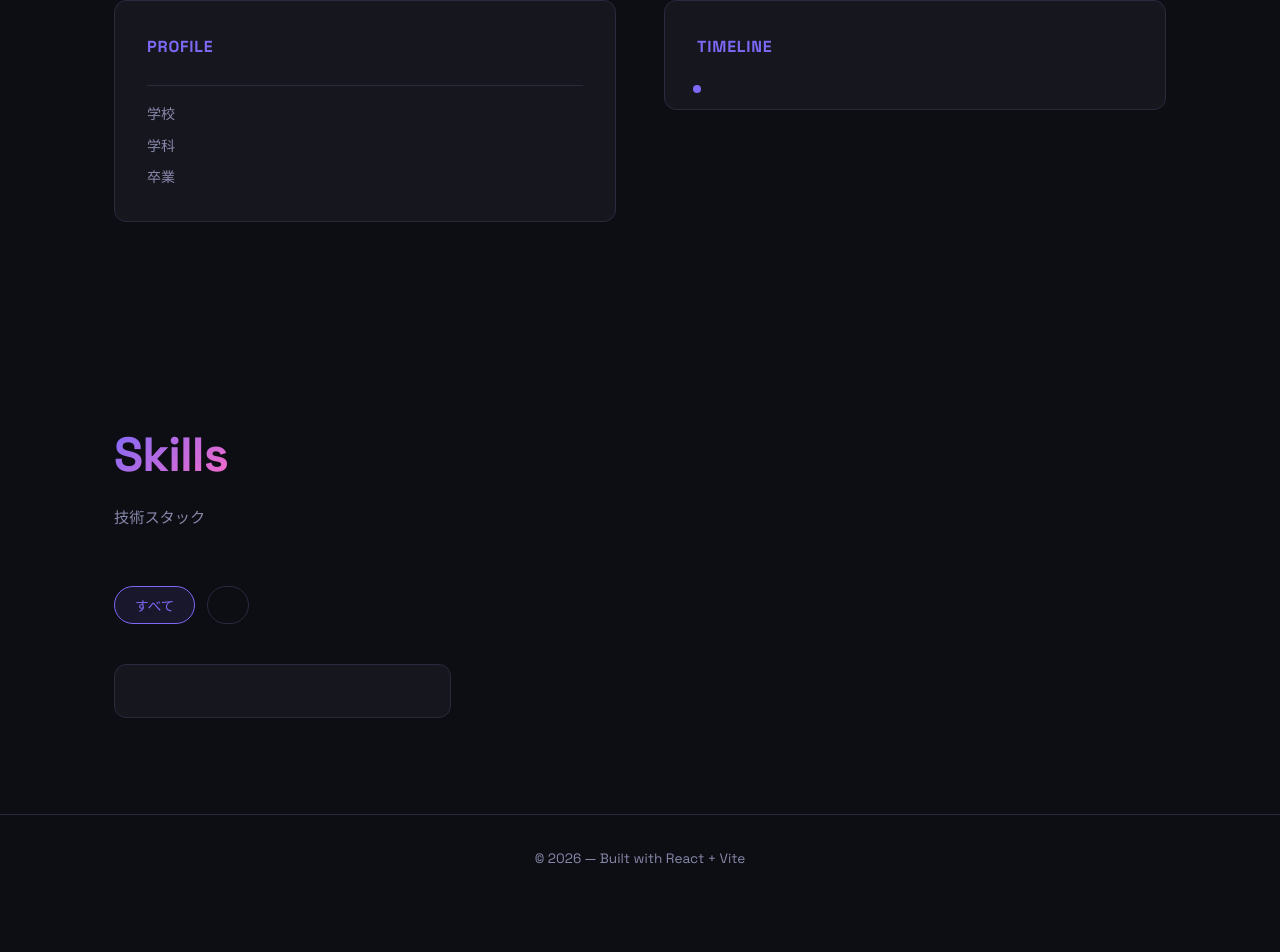
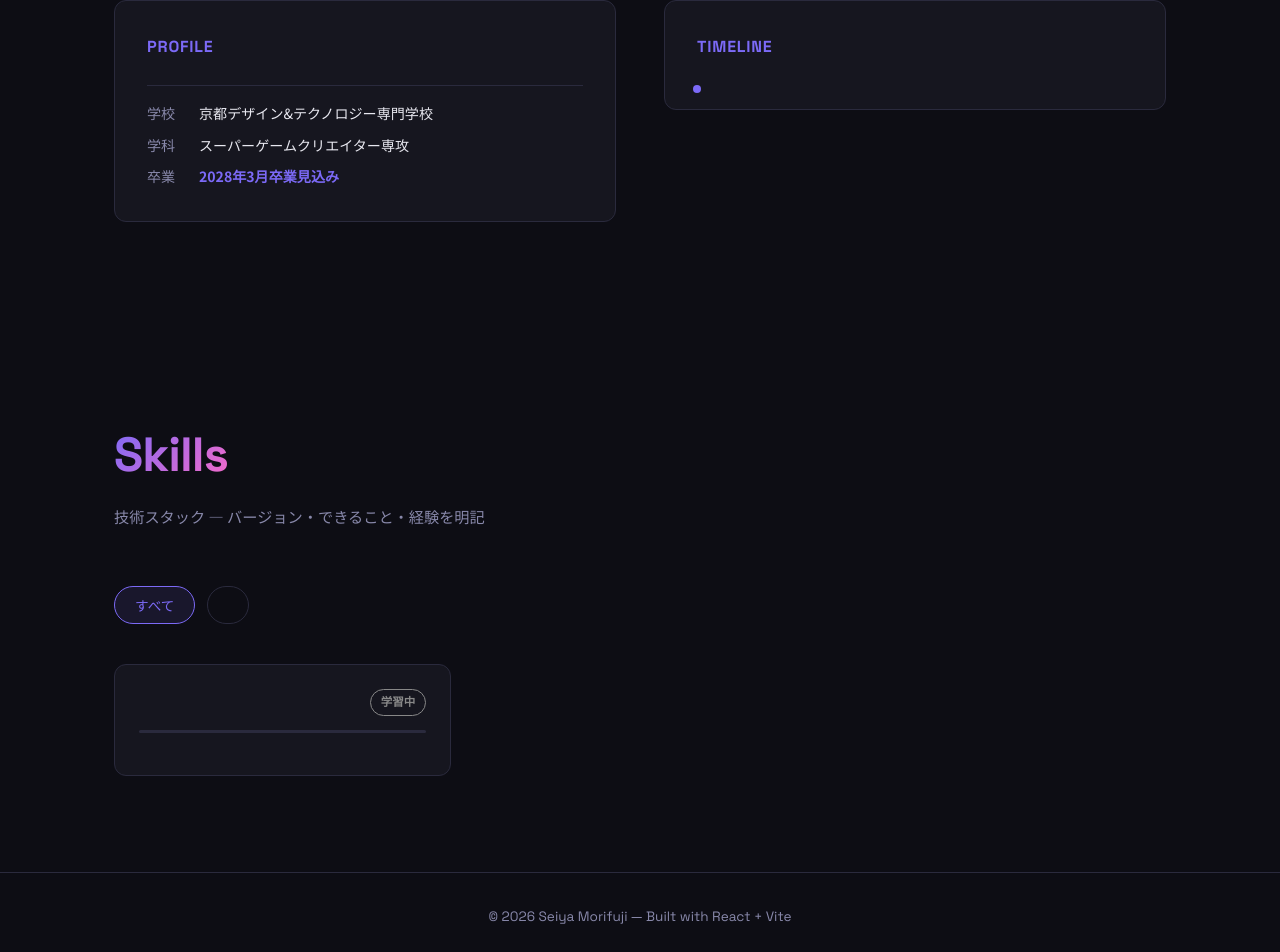
Before and after one commit to 12345234/Portfolio, a React (Vite) app in the folder my-portfolio/: page / in a window 1280 px wide. Shown: the part 1067-2019 px from the top of the page. Before the commit the page ends 1969 px from the top, so only its background shows below. Built offline with nearby package versions, Linux system fonts and the light colour scheme.

Commit message:
作業用

```diff
--- a/my-portfolio/package.json
+++ b/my-portfolio/package.json
@@ -10,6 +10,7 @@
   "dependencies": {
     "react": "^19.2.6",
     "react-dom": "^19.2.6",
+    "react-icons": "^5.6.0",
     "react-router-dom": "^7.15.1"
   },
   "devDependencies": {
--- /dev/null
+++ b/my-portfolio/src/components/Certifications.tsx
@@ -0,0 +1 @@
+import { certification, type Ceartification } from "../data/portfolio";
--- a/my-portfolio/src/components/Skills.tsx
+++ b/my-portfolio/src/components/Skills.tsx
@@ -5,7 +5,12 @@ const CATEGORY_LABELS:Record<string,string>={
     all:'すべて',
     game:'ゲーム',
     web:'Web',
-    language:'言語'
+    language:'言語',
+    graphic:'グラフィック',
+    sound:'サウンド',
+    vcs:'バージョン管理',
+    os:'OS',
+    tool:'ツール・ライブラリ',
 }
 
 interface LevelConfig{
@@ -26,40 +31,63 @@ function getLevelConfig(level:number):LevelConfig{
 }
 
 function SkillCard({skill}:{skill:Skill}){
-    const config=getLevelConfig(skill.level)
-    return(
+    const config = getLevelConfig(skill.level)
+
+  return (
     <div className="skill-card">
-            <div className="skill-card-heade">
+      <div className="skill-card-header">
         <div className="skill-card-title-row">
           <span className="skill-card-name">{skill.name}</span>
           <span className="skill-card-version">{skill.version}</span>
         </div>
-            </div>
+        <span
+          className="skill-card-badge"
+          style={{ color: config.color, borderColor: config.color }}
+        >
+          {config.label}
+        </span>
       </div>
 
+      <div className="skill-bar-bg">
+        <div
+          className="skill-bar-fill"
+          style={{ width: `${skill.level}%` }}
+        />
+      </div>
 
+      {skill.note && (
+        <p className="skill-note">
+          <span className="skill-note-icon">✦</span>
+          {skill.note}
+        </p>
+      )}
+    </div>
   )
 }
-export default function Skills(){
-    const [activeCategory,setActiveCategory]=useState('all')
-    const categorise =['all', ...new Set(skills.map((s)=>(
-        s.category
-    )))]
-    const filtered=activeCategory==='all'
-    ?skills
-    :skills.filter((s)=>s.category === activeCategory)
+export default function Skills() {
+  const [activeCategory, setActiveCategory] = useState('all')
+
+  const categories = ['all', ...new Set(skills.map((s) => s.category))]
+
+  const filtered =
+    activeCategory === 'all'
+      ? skills
+      : skills.filter((s) => s.category === activeCategory)
+
   return (
     <section className="section" id="skills">
       <div className="container">
-                <h2 className="section-title"><span>Skills</span></h2>
-                <p className="section-sub">技術スタック</p>
+        <h2 className="section-title">
+          <span>Skills</span>
+        </h2>
+        <p className="section-sub">技術スタック — バージョン・できること・経験を明記</p>
+
         <div className="skills-categories">
-                    {categorise.map((cat)=>(
+          {categories.map((cat) => (
             <button
               key={cat}
-                      className={`skill-filter-btn
-                            ${activeCategory===cat ?'active':''}`}
-                       onClick={()=>setActiveCategory(cat)}
+              className={`skill-filter-btn ${activeCategory === cat ? 'active' : ''}`}
+              onClick={() => setActiveCategory(cat)}
             >
               {CATEGORY_LABELS[cat] ?? cat}
             </button>
@@ -67,7 +95,7 @@ export default function Skills(){
         </div>
 
         <div className="skills-grid">
-                    {filtered.map((skill)=>(
+          {filtered.map((skill) => (
             <SkillCard key={skill.name} skill={skill} />
           ))}
         </div>
--- a/my-portfolio/src/data/portfolio.ts
+++ b/my-portfolio/src/data/portfolio.ts
@@ -86,18 +86,18 @@ export interface TimelineItem{
 }
 
 export const profile:Profile = {
-    name: "",
-    nameEn: "",
+    name: "森藤 成哉",
+    nameEn: "Seiya Morifuji",
     role: "",
-    school: "",
-    department: "",
-    graduationYear: "",
+    school: "京都デザイン&テクノロジー専門学校",
+    department: "スーパーゲームクリエイター専攻",
+    graduationYear: "2028年3月卒業見込み",
     bio: "",
     motto: "",
     avater: "",
     links: {
-        Github: "",
-        twitter: "",
+        Github: "https://github.com/ika9812",
+        twitter: "https://x.com/aadd390768",
         email: ""
     }
 }
--- a/my-portfolio/src/styles/hero.css
+++ b/my-portfolio/src/styles/hero.css
@@ -1,11 +1,8 @@
-/* ===========================
-   ヒーロー（トップのメインビジュアル）
-   =========================== */
 .hero {
-  min-height: 100vh; /* 画面の高さいっぱいに表示する */
+  min-height: 100vh;
   display: flex;
   align-items: center;
-  padding-top: 80px;  /* ヘッダーの高さ分ずらす */
+  padding-top: 80px;
   position: relative;
   overflow: hidden;
 }
@@ -93,7 +90,6 @@
   margin-bottom: 24px;
 }
 
-/* 短い自己紹介文 */
 .hero-bio {
   max-width: 520px;
   color: var(--color-text-muted);
@@ -102,7 +98,6 @@
   line-height: 1.8;
 }
 
-/* モットー・座右の銘の表示エリア（左ボーダー付き） */
 .hero-motto {
   display: inline-flex;
   align-items: center;
@@ -115,32 +110,29 @@
   padding: 12px 20px;
   border-left: 2px solid var(--color-accent);
   background: rgba(124, 106, 247, 0.06);
-  border-radius: 0 var(--radius) var(--radius) 0; /* 左側は角丸なし、右側だけ角丸 */
+  border-radius: 0 var(--radius) var(--radius) 0;
 }
 
-/* モットーの引用符マーク */
 .hero-motto-mark {
   font-family: Georgia, serif;
   font-size: 1.4rem;
   line-height: 1;
   color: var(--color-accent);
   opacity: 0.6;
-  user-select: none; /* テキスト選択できないようにする */
+  user-select: none;
 }
 
-/* ボタン群の横並びエリア */
 .hero-actions {
   display: flex;
   gap: 16px;
   flex-wrap: wrap;
 }
 
-/* 画面下部の「スクロールしてね」インジケーター */
 .hero-scroll {
   position: absolute;
   bottom: 32px;
   left: 50%;
-  transform: translateX(-50%); /* 水平中央に配置 */
+  transform: translateX(-50%);
   display: flex;
   flex-direction: column;
   align-items: center;
@@ -151,7 +143,6 @@
   animation: bounce 2s infinite;
 }
 
-/* スクロールインジケーターの縦線 */
 .hero-scroll::after {
   content: '';
   width: 1px;
@@ -159,24 +150,21 @@
   background: linear-gradient(to bottom, var(--color-text-muted), transparent);
 }
 
-/* 上下にゆっくり動くアニメーション */
 @keyframes bounce {
   0%, 100% { transform: translateX(-50%) translateY(0); }
   50% { transform: translateX(-50%) translateY(8px); }
 }
 
-/* ===========================
-   アバタープレースホルダー（画像がない場合の代替表示）
-   =========================== */
+
 .avatar-placeholder {
   width: 140px;
   height: 140px;
-  border-radius: 50%; /* 完全な円形にする */
+  border-radius: 50%;
   background: linear-gradient(135deg, var(--color-accent), var(--color-accent-2));
   display: flex;
   align-items: center;
   justify-content: center;
   font-size: 3rem;
   margin-bottom: 32px;
-  box-shadow: 0 0 60px rgba(124, 106, 247, 0.3); /* 紫の光彩エフェクト */
+  box-shadow: 0 0 60px rgba(124, 106, 247, 0.3);
 }
```
Also changed, not shown: my-portfolio/src/Pages/WorkDetail.tsx (added, +15 -0 lines), my-portfolio/src/components/Contact.tsx (added, +8 -0 lines), my-portfolio/src/components/SafeImg.tsx (added, +26 -0 lines), 2 other files (tests, documents, lock files or other folders). Lines whose indentation alone changed are shown as unchanged.
